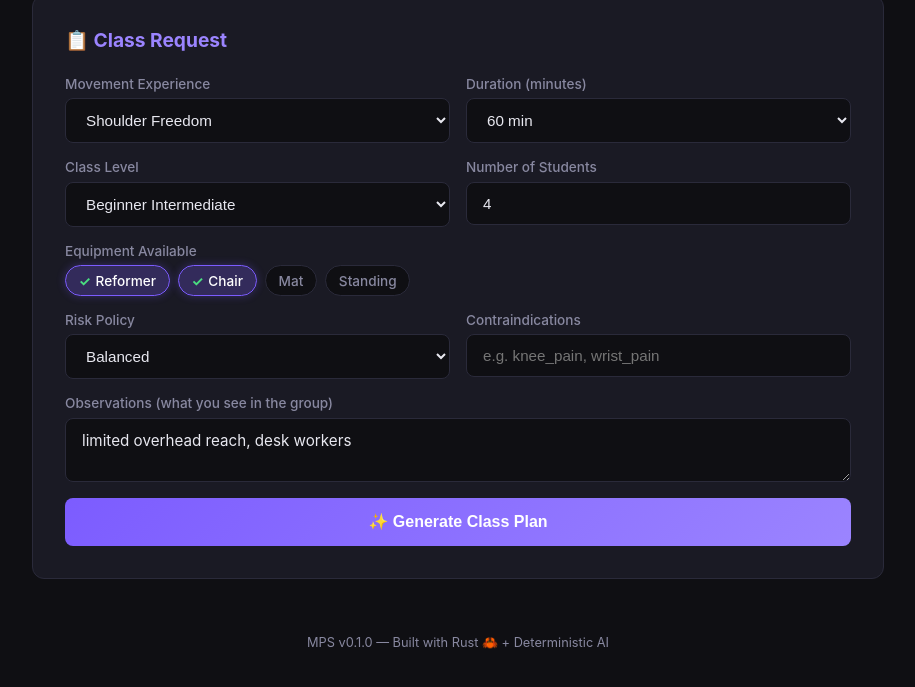
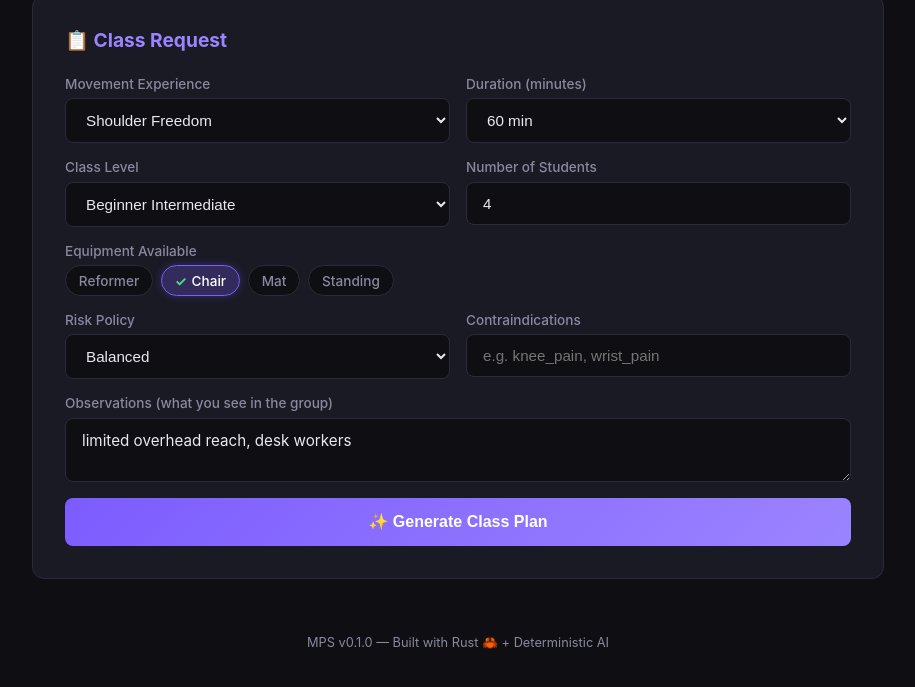
Before and after one commit to ajbk/mps-cli, a plain HTML site: page web/index.html in a window 1280 px wide. Both pictures are taken after a click on the label "Reformer". Shown: the part 195-882 px from the top of the page, without its empty margins (182-1097 px from the left). Drawn offline with Linux system fonts and the light colour scheme.

Commit message:
fix: sync equipment chip visual with checkbox state

```diff
--- a/web/index.html
+++ b/web/index.html
@@ -264,7 +264,15 @@
     <script>
         // Chip toggle
         document.querySelectorAll('.chip').forEach(chip => {
-            chip.addEventListener('click', () => chip.classList.toggle('active'));
+            const cb = chip.querySelector('input[type="checkbox"]');
+            // Sync initial state
+            if (cb && cb.checked) chip.classList.add('active');
+            chip.addEventListener('click', (e) => {
+                // Let the label naturally toggle the checkbox, then sync class
+                setTimeout(() => {
+                    chip.classList.toggle('active', cb.checked);
+                }, 0);
+            });
         });
 
         let currentPlan = null;
@@ -281,7 +289,7 @@
                         students: parseInt(document.getElementById('students').value),
                         movement_experience: document.getElementById('experience').value,
                         level: document.getElementById('level').value,
-                        equipment: Array.from(document.querySelectorAll('#equipment .chip.active input')).map(i => i.value),
+                        equipment: Array.from(document.querySelectorAll('#equipment input[type="checkbox"]:checked')).map(i => i.value),
                         duration_minutes: parseInt(document.getElementById('duration').value),
                         observations: document.getElementById('observations').value.split(',').map(s => s.trim()).filter(Boolean),
                         group_safety: {
```
